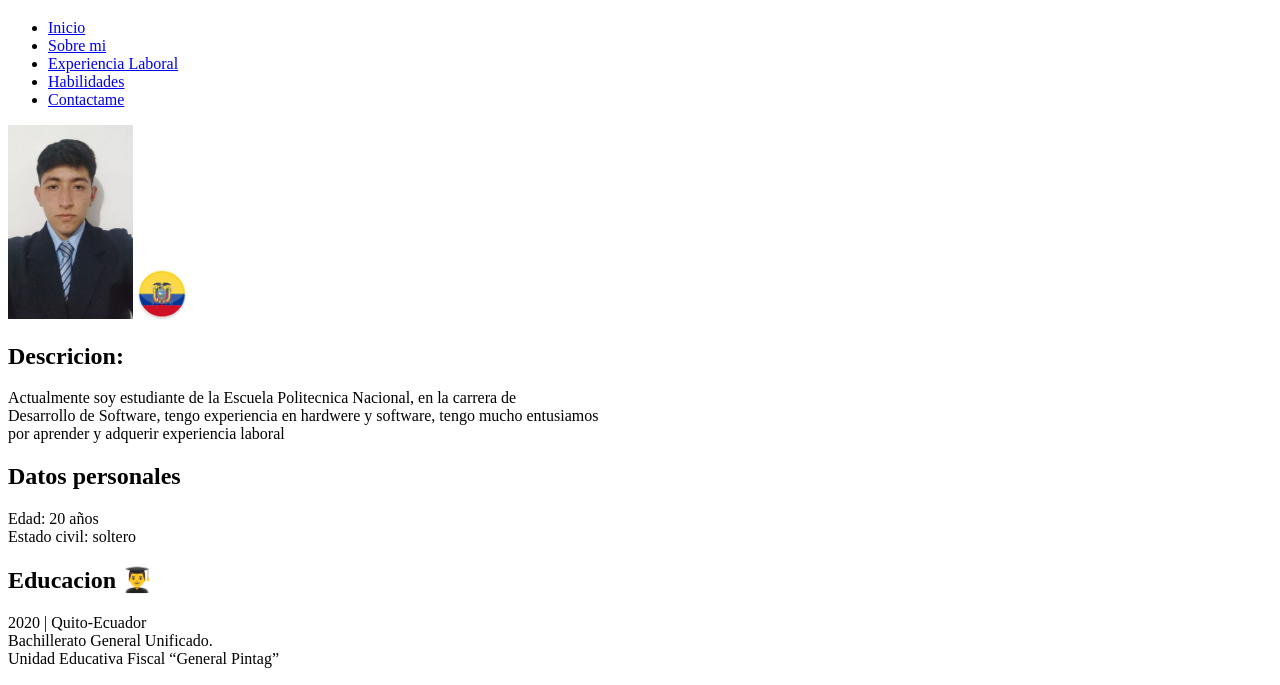
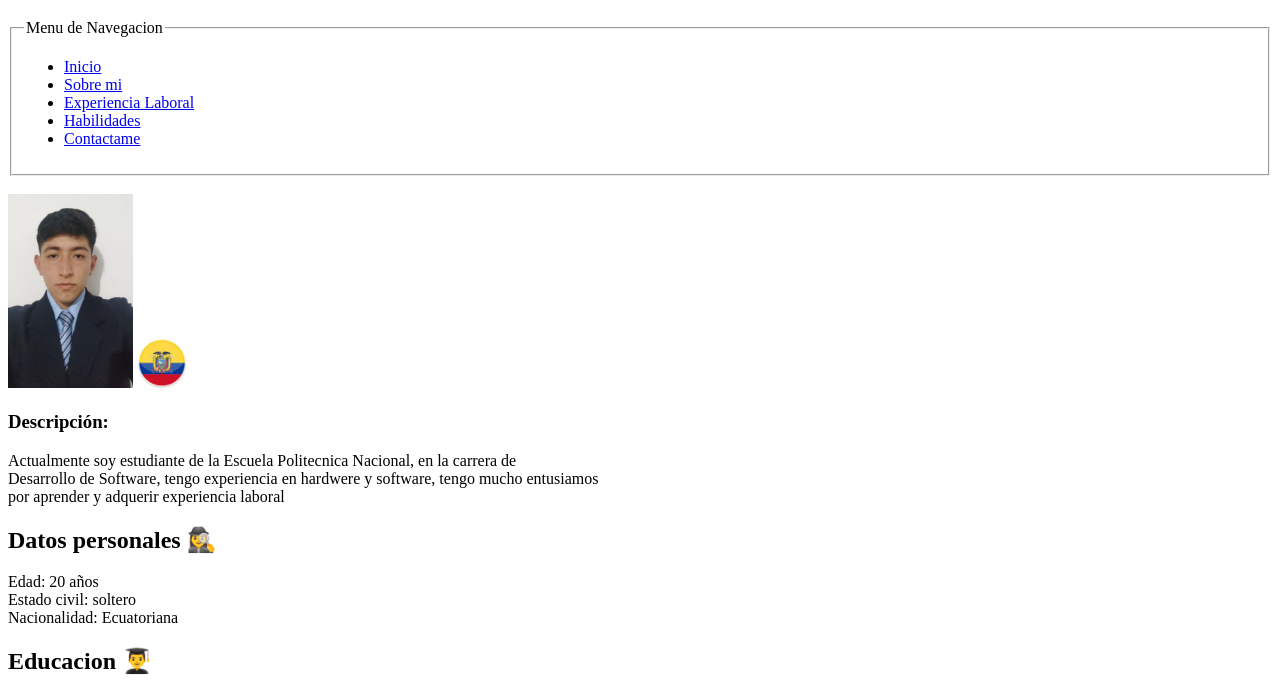
Before and after one commit to marlon1925/Portafolio, a plain HTML site: page index.html in a window 1280 px wide. Shown: the part 61-746 px from the top of the page. Drawn offline with Linux system fonts and the light colour scheme.

Commit message:
Estilo menu

```diff
--- a/index.html
+++ b/index.html
@@ -16,6 +16,8 @@
     </header>
     <div class = "nav-bg">
         <nav class="Navegacion">
+            <fieldset>
+                <legend> Menu de Navegacion</legend>
                 <ul>
                     <li>
                         <a href="#Inicio">Inicio</a>
@@ -35,21 +37,26 @@
                       </li>
 
                 </ul>
+            </fieldset>
+
         </nav>
     <section class="Sobre-mi" id="Sobre-mi">
         <div class="Contido personal">
+            <br>
             <img src="img/Frontal.jpg" width="125">
             <img src="img/descarga.jfif" width="50">
-            <h1>Descricion: </h1>
+            <h3>Descripción: </h3>
             <p>
                 Actualmente soy estudiante de la Escuela Politecnica Nacional, en la carrera de <br>
                 Desarrollo de Software, tengo experiencia en hardwere y software, tengo mucho entusiamos <br>
                 por aprender y adquerir experiencia laboral <br>
             </p>
-            <h1>Datos personales</h1>
+            <h1>Datos personales 🕵️‍♀️</h1>
             <p>
                 Edad: 20 años <br>
-                Estado civil: soltero
+                Estado civil: soltero <br>
+                Nacionalidad: Ecuatoriana
+
             </p>
             <h1> Educacion 👨‍🎓</h1>
             <p>
```
Lines whose indentation alone changed are shown as unchanged.
